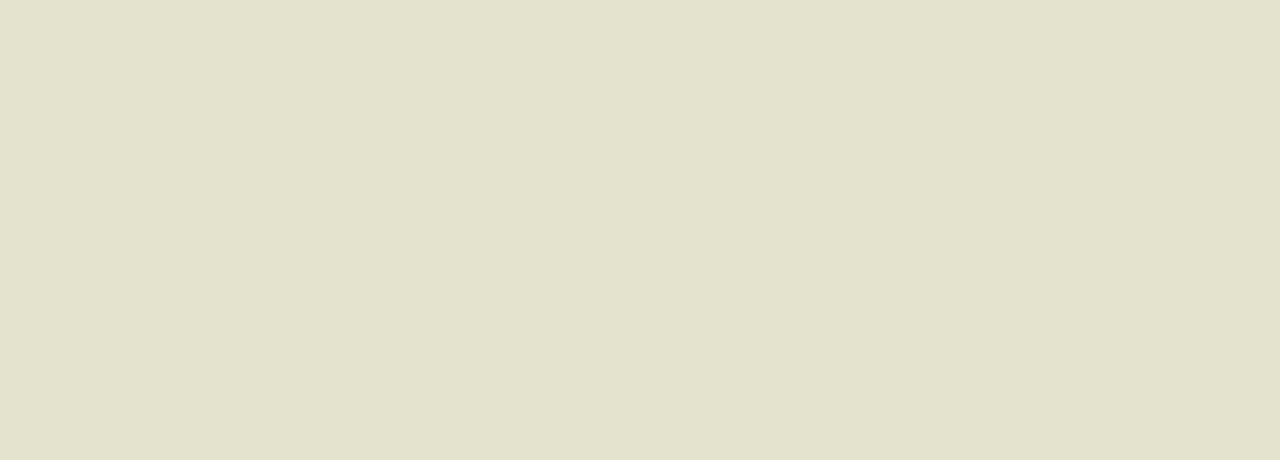
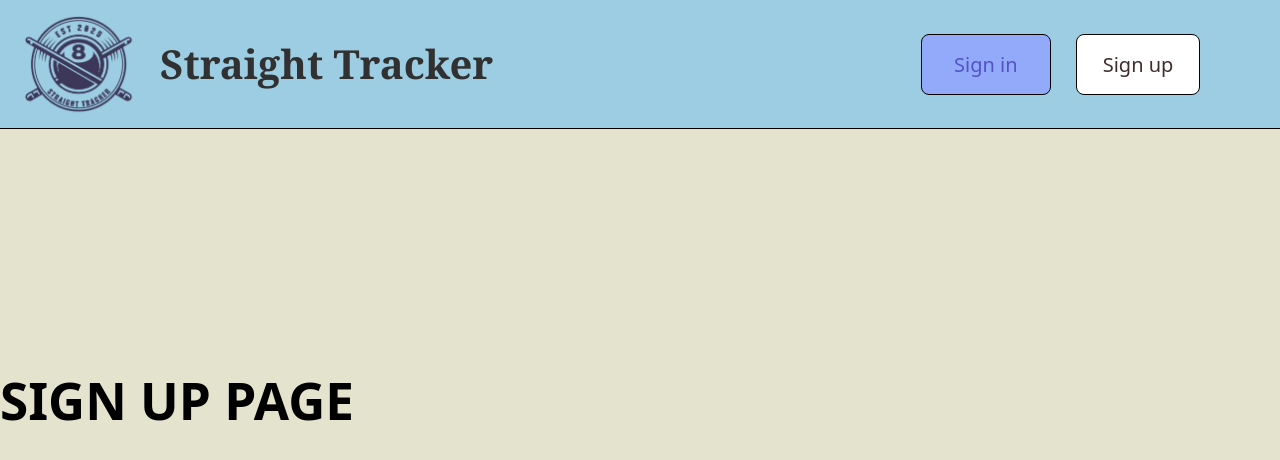
Before and after one commit to Jasark0/Straight-Tracker-Revamped-, a React (Vite) app: page /signup in a window 1280 px wide. Before the commit this address had no page. Shown: the top 460 px of the page. Built offline with nearby package versions, Linux system fonts and the light colour scheme.

Commit message:
feat: added sign-in & sign-up pages.

```diff
--- a/src/pages/Home.tsx
+++ b/src/pages/Home.tsx
@@ -6,12 +6,36 @@ import "../styles/General.css"
 import "../styles/Home.css"
 
 const Home: React.FC = () => {
+    const navigate = useNavigate();
+
+    const homePage = () => {
+        navigate('/');
+    }
+
+    const signinPage = () => {
+        navigate('/signin');
+    }
+
+    const signupPage = () => {
+        navigate('/signup');
+    }
+
     return (
         <div className="home-title-box">
-            <img src={Logo} className="logo-css"></img>
-            <p className="home-title-name">
-                Straight Tracker
-            </p>
+            <div className="logo-box" onClick={homePage}>
+                <img src={Logo} className="logo-css"></img>
+                <p className="home-title-name">
+                    Straight Tracker
+                </p>
+            </div>
+            <div className="login-box">
+                <button className="sign-in-css" onClick={signinPage}>
+                    Sign in
+                </button>
+                <button className="sign-up-css" onClick={signupPage}>
+                    Sign up
+                </button>
+            </div>
         </div>
     )
 }
--- /dev/null
+++ b/src/pages/Signin.tsx
@@ -0,0 +1,49 @@
+import React, { useEffect, useState } from 'react'
+import { useNavigate } from 'react-router-dom'
+
+import Logo from "../assets/straight-tracker-logo.png"
+import "../styles/General.css"
+import "../styles/Home.css"
+import "../styles/Signin.css"
+
+const Signin: React.FC = () => {
+    const navigate = useNavigate();
+
+    const homePage = () => {
+        navigate('/');
+    }
+
+    const signinPage = () => {
+        navigate('/signin');
+    }
+
+    const signupPage = () => {
+        navigate('/signup');
+    }
+
+    return (
+        <div>
+            <div className="home-title-box">
+                <div className="logo-box" onClick={homePage}>
+                    <img src={Logo} className="logo-css"></img>
+                    <p className="home-title-name">
+                        Straight Tracker
+                    </p>
+                </div>
+                <div className="login-box">
+                    <button className="sign-in-css" onClick={signinPage}>
+                        Sign in
+                    </button>
+                    <button className="sign-up-css" onClick={signupPage}>
+                        Sign up
+                    </button>
+                </div>
+            </div>
+            <h1 style={{color: 'black'}}>
+                SIGN IN PAGE
+            </h1>
+        </div>
+    )
+}
+
+export default Signin
--- /dev/null
+++ b/src/pages/Signup.tsx
@@ -0,0 +1,49 @@
+import React, { useEffect, useState } from 'react'
+import { useNavigate } from 'react-router-dom'
+
+import Logo from "../assets/straight-tracker-logo.png"
+import "../styles/General.css"
+import "../styles/Home.css"
+import "../styles/Signup.css"
+
+const Signup: React.FC = () => {
+    const navigate = useNavigate();
+
+    const homePage = () => {
+        navigate('/');
+    }
+
+    const signinPage = () => {
+        navigate('/signin');
+    }
+
+    const signupPage = () => {
+        navigate('/signup');
+    }
+
+    return (
+        <div>
+            <div className="home-title-box">
+                <div className="logo-box" onClick={homePage}>
+                    <img src={Logo} className="logo-css"></img>
+                    <p className="home-title-name">
+                        Straight Tracker
+                    </p>
+                </div>
+                <div className="login-box">
+                    <button className="sign-in-css" onClick={signinPage}>
+                        Sign in
+                    </button>
+                    <button className="sign-up-css" onClick={signupPage}>
+                        Sign up
+                    </button>
+                </div>
+            </div>
+            <h1 style={{color: 'black'}}>
+                SIGN UP PAGE
+            </h1>
+        </div>
+    )
+}
+
+export default Signup
--- a/src/routes.tsx
+++ b/src/routes.tsx
@@ -2,6 +2,8 @@ import { useState } from 'react'
 import { BrowserRouter as Router, Route, Routes } from "react-router-dom";
 
 import Home from "./pages/Home"
+import Signin from "./pages/Signin"
+import Signup from "./pages/Signup"
 import Select from "./pages/Select"
 import Tracker from "./pages/Tracker"
 
@@ -11,6 +13,8 @@ const routes: React.FC = () =>{
     <Router>
       <Routes>
         <Route path="/" element={<Home/>} />
+        <Route path="/signin" element={<Signin/>} />
+        <Route path="/signup" element={<Signup/>} />
         <Route path="/select" element={<Select/>} />
         <Route path="/tracker" element={<Tracker/>} />
       </Routes>
--- a/src/styles/Home.css
+++ b/src/styles/Home.css
@@ -1,6 +1,12 @@
 /*Title CSS*/
 
+.logo-box{
+  display: flex;
+  cursor: pointer;
+}
+
 .logo-css{
+  display: flex;
   padding: 2vh;
   width: 16vh;
 }
@@ -9,6 +15,7 @@
   position: fixed;
   display: flex;
   align-items: center;
+  justify-content: space-between;
   height: 16vh;
   background-color: hsl(198, 55%, 75%);
   left: 0;
@@ -23,3 +30,52 @@
   font-family: Cambria, Cochin, Georgia, Times, 'Times New Roman', serif;
   font-weight: 900;
 }
+
+.login-box{
+  display: flex;
+  gap: 2vw;
+  padding-right: 10vh;
+}
+
+.sign-in-css{
+  display: flex;
+  align-items: center;
+  justify-content: center;
+  padding: 2vh 2.5vw;
+  font-size: 2.5vh;
+  color: rgb(82, 83, 196);
+  background-color: rgb(147, 170, 250);
+  border: 1px solid black;
+  border-radius: 8px;
+  cursor: pointer;
+}
+
+.sign-up-css{
+  display: flex;
+  align-items: center;
+  justify-content: center;
+  padding: 1.5vh 2vw;
+  font-size: 2.5vh;
+  color: rgb(65, 45, 45);
+  background-color: rgb(255, 255, 255);
+  border: 1px solid black;
+  border-radius: 8px;
+  cursor: pointer;
+}
+
+.sign-in-css:hover{
+  outline: none;
+  background-color: rgb(207, 247, 248);
+  transition: 0.15s ease;
+}
+
+.sign-up-css:hover{
+  outline: none;
+  background-color: rgb(90, 255, 145);
+  color: rgb(0, 0, 0);
+  transition: 0.15s ease;
+}
+
+.sign-in-css:focus, .sign-up-css:focus{
+  outline: none;
+}
--- /dev/null
+++ b/src/styles/Signin.css
@@ -0,0 +1,3 @@
+.something{
+    color: black;
+}
--- /dev/null
+++ b/src/styles/Signup.css
@@ -0,0 +1,3 @@
+.something{
+    color: black;
+}
```
